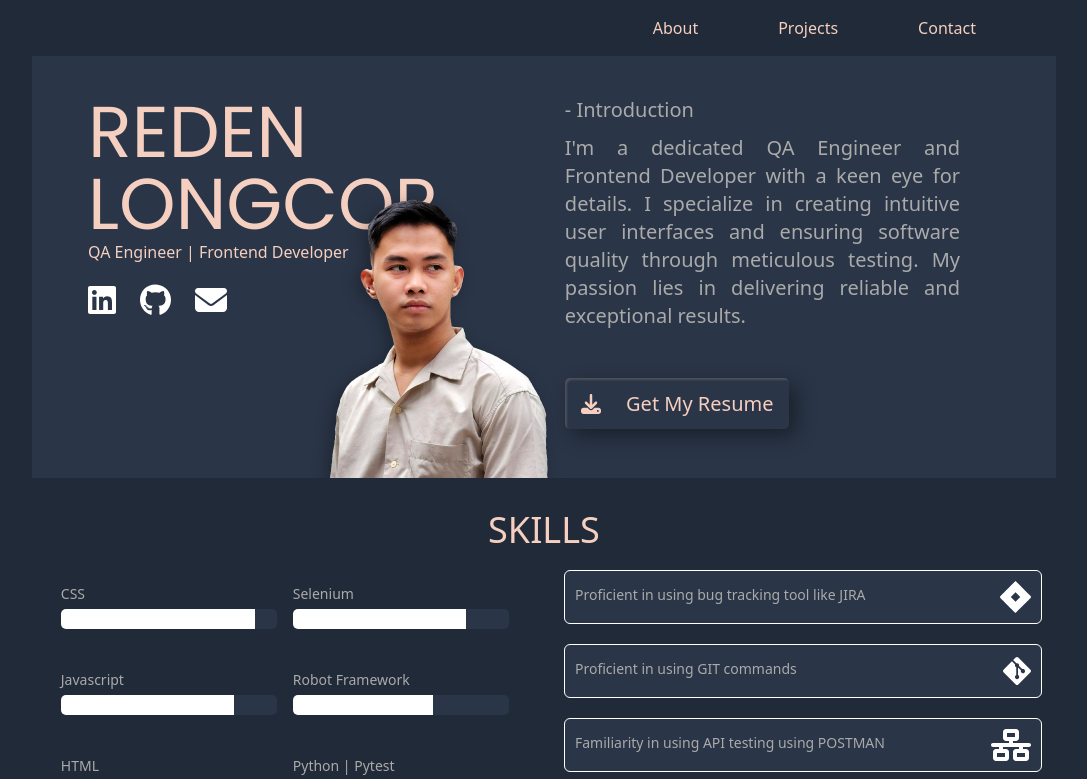
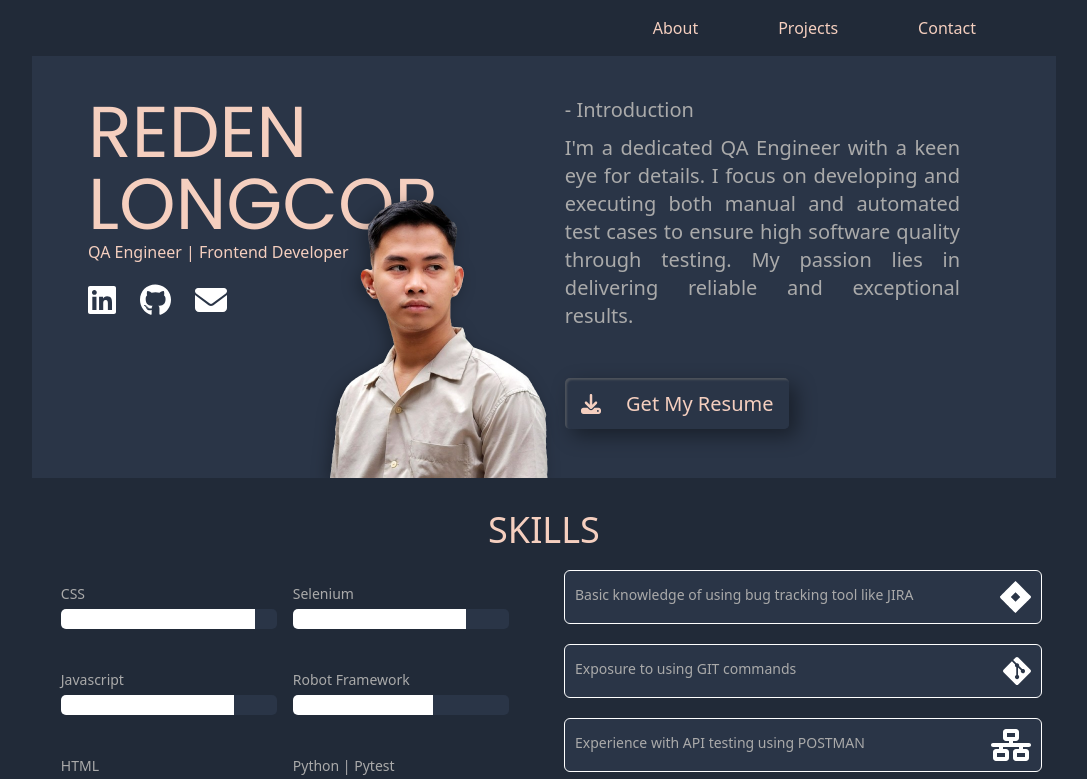
Before and after one commit to reden-longcop/reden-longcop.github.io, a React (Create React App) app: page / in a window 1280 px wide. Shown: the top 779 px of the page, without its empty margins (96-1183 px from the left). Built offline with nearby package versions, Linux system fonts and the light colour scheme.

Commit message:
commit changes

```diff
--- a/src/components/profile.jsx
+++ b/src/components/profile.jsx
@@ -62,8 +62,8 @@ function Profile() {
             >
                 <div className="introduction  lg:pe-10 xl:pe-20 pb-5 pe-2 xl:text-xl sm:pb-10">
                     <h5>- Introduction</h5>
-                    <p className="lg:pb-10">I'm a dedicated QA Engineer and Frontend Developer with a keen eye for details.
-                        I specialize in creating intuitive user interfaces and ensuring software quality through meticulous testing.
+                    <p className="lg:pb-10">I'm a dedicated QA Engineer with a keen eye for details.
+                    I focus on developing and executing both manual and automated test cases to ensure high software quality through testing.
                         My passion lies in delivering reliable and exceptional results.</p>
                     <a className='resume sm:w-56 py-2 px-4 xl:py-3 2xl:px-6 md:w-50 md:relative md:left-0 leading-5 sm:absolute sm:left-1/2' href={resume} download='Longcop_Reden-CV.pdf'>
                         <FontAwesomeIcon className="download-icon mr-5" icon={faDownload} /> Get My Resume</a>
--- a/src/components/skills.jsx
+++ b/src/components/skills.jsx
@@ -7,12 +7,12 @@ import '../assets/skills.css'
 
 const Skills = () => {
     const toolSets = [
-        { id: 1, icon: faJira, label: 'Proficient in using bug tracking tool like JIRA' },
-        { id: 2, icon: faGitAlt, label: 'Proficient in using GIT commands' },
-        { id: 3, icon: faNetworkWired, label: 'Familiarity in using API testing using POSTMAN' },
+        { id: 1, icon: faJira, label: 'Basic knowledge of using bug tracking tool like JIRA' },
+        { id: 2, icon: faGitAlt, label: 'Exposure to using GIT commands' },
+        { id: 3, icon: faNetworkWired, label: 'Experience with API testing using POSTMAN' },
         { id: 4, icon: faTachometerAlt, label: 'Familiarity in performance testing tools like JMETER and LOCUST' },
-        { id: 5, icon: faClipboardList, label: 'Proficient in using bug tracking tool like JIRA' },
-        { id: 6, icon: faExclamationTriangle, label: 'Proficient in using bug tracking tool like JIRA' },
+        { id: 5, icon: faClipboardList, label: 'Proficient in writing and executing Test Cases' },
+        { id: 6, icon: faExclamationTriangle, label: 'Familiarity in using some automation tools used in daily work routines' },
     ];
     const skillSets = [
         {
```
